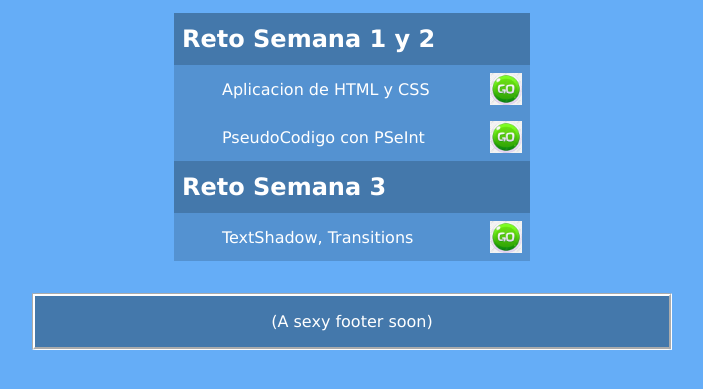
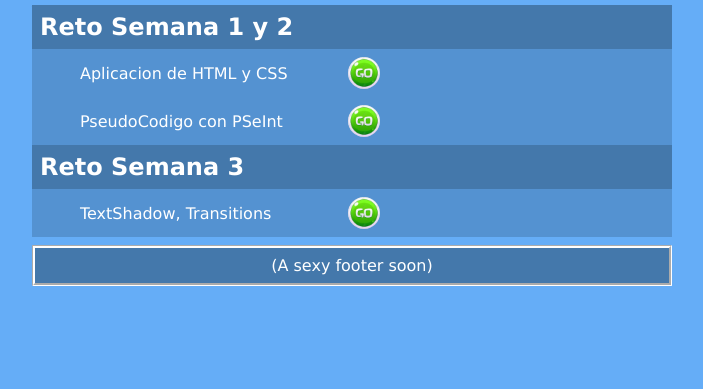
Before and after one commit to JCairoG/retos-semanales, a plain HTML site: page index.html in a window 1280 px wide. Shown: the part 179-568 px from the top of the page, without its empty margins (288-991 px from the left). Drawn offline with Linux system fonts and the light colour scheme.

Commit message:
retos semanales

```diff
--- a/rsc/css/main.css
+++ b/rsc/css/main.css
@@ -12,14 +12,12 @@
 }
 
 .body{
-  display: flex;
-  flex-direction: column;
   background-color:var(--color-background-body) ;
   font-family:Verdana, Geneva, Tahoma, sans-serif;
 }
 
 .header{
-  display: flex;
+
 }
 
 .header_container{
@@ -33,7 +31,6 @@
   margin: auto;
   flex-wrap: wrap;
   padding: 1rem 1rem;
-  width: 100%;
   border-style: groove;
   border-radius: 1%;
   box-sizing: border-box;
@@ -58,30 +55,31 @@
 }
 
 .main{
-  display: flex;
-  flex-direction: column;
-  max-width: var(--section-width);
-  margin: 1rem auto;
+  margin-top: 0.5rem;
 }
 
 .section{
   display: flex;
+  align-items: center;
+  max-width: var(--section-width);
+  margin: auto;
   background-color: var(--color-background-section);
-  box-sizing: border-box;
 }
 
 .section_container{
   background-color: var(--color-background-section);
   display: flex;
   flex-direction: column;
-  box-sizing: border-box;
+  flex-wrap: wrap;
+  width: 100%;
+  border-radius: 1%;
 }
 
 .section_h2{
   margin:0;
   color: var(--color-list-title);
   background-color: var(--color-background-header);
-  padding: 0.75rem 0.5rem;
+  padding: 0.5rem 0.5rem;
 }
 
 .section-list{
@@ -104,6 +102,7 @@
 .section-list__item-container{
   width: 32px;
   height: 32px;
+  border-radius: 50%;
   background: url("/rsc/img/img_go.jpg") no-repeat;
   background-size: contain;
 }
@@ -115,7 +114,7 @@
 
 .footer{
   display:flex;
-  margin: 1rem auto;
+  margin: 0.50rem auto;
   background-color:var(--color-background-header);
   max-width: var(--section-width);
   border-style: groove;
@@ -130,5 +129,5 @@
   justify-content: center;
   margin: auto;
   color: var(--color-text-header);
-  padding: 1rem;
+  padding: 0.5rem 0;
 }
```
